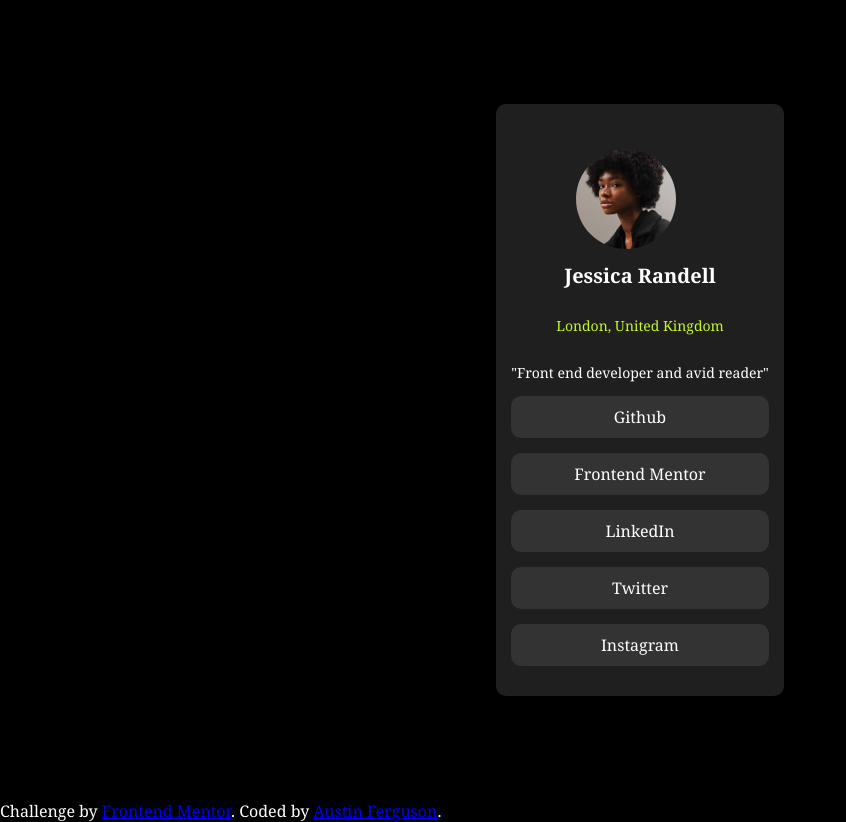
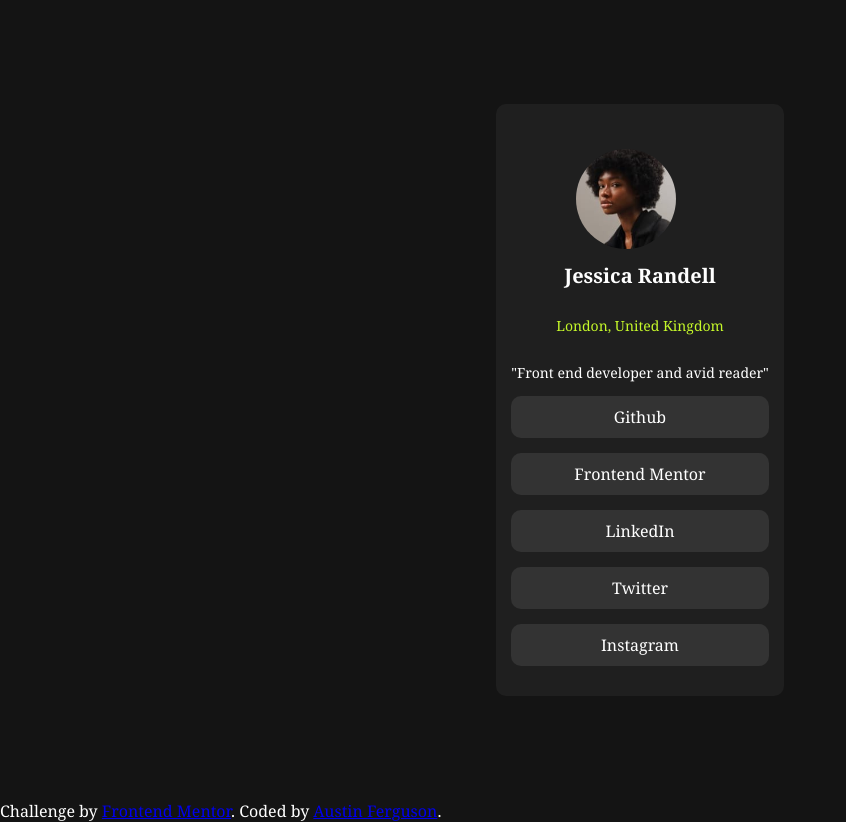
Before and after one commit to aferguson33/social-link-profile-main, a plain HTML site: page index.html in a window 1280 px wide. Shown: the whole page, without its empty margins (0-846 px from the left). Drawn offline with Linux system fonts and the light colour scheme.

Commit message:
Final Change in background color

```diff
--- a/styles.css
+++ b/styles.css
@@ -3,7 +3,7 @@ body{
     padding:0;
     box-sizing:border-box;
     font-family:Cambria, Cochin, Georgia, Times, 'Times New Roman', serif;
-    background-color:hsl(0, 0%, 0%);
+    background-color:hsl(0, 0%, 8%);
     color:hsl(0, 0%, 100%);
 }
 
```
